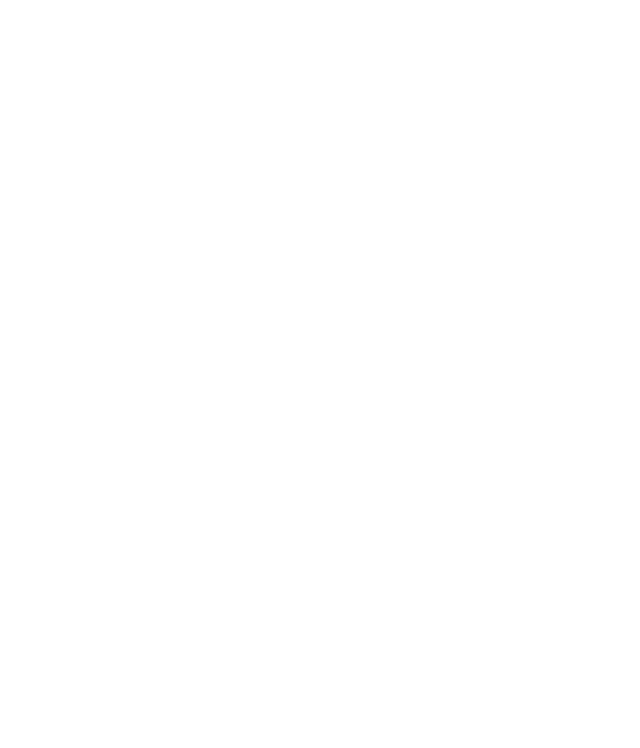
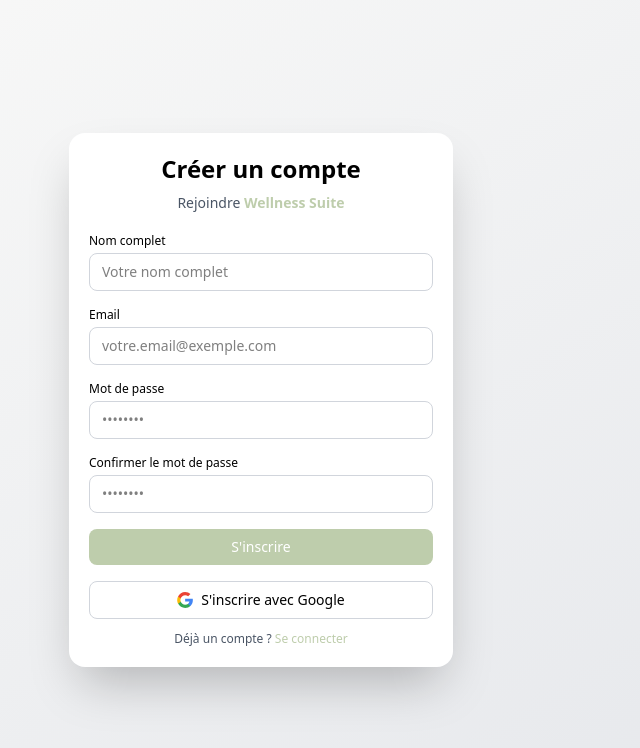
Before and after one commit to HaryMiora/Frontend-Wellness-Suite, a React (Vite) app: page /register in a window 1280 px wide. Before the commit this address had no page. Shown: the top 748 px of the page, without its empty margins (379-1019 px from the left). Built offline with nearby package versions, Linux system fonts and the light colour scheme.

Commit message:
feat: ajout des pages d'inscription et de connexion

```diff
--- a/src/App.jsx
+++ b/src/App.jsx
@@ -1,12 +1,16 @@
 import React from 'react';
 import { BrowserRouter as Router, Route, Routes } from 'react-router-dom';
 import LandingPage from './components/LandingPage';
+import LoginPage from './components/LoginPage';
+import RegisterPage from './components/RegisterPage';
 
 const App = () => {
   return (
     <Router>
       <Routes>
         <Route path="/" element={<LandingPage />} />
+        <Route path="/login" element={<LoginPage />} />
+        <Route path="/register" element={<RegisterPage />} />
         {/* Add other routes here as needed */}
       </Routes>
     </Router>
--- /dev/null
+++ b/src/components/LoginPage.jsx
@@ -0,0 +1,81 @@
+import React, { useState } from 'react';
+
+const LoginPage = () => {
+  const [email, setEmail] = useState('');
+  const [password, setPassword] = useState('');
+
+  const handleGoogleLogin = () => {
+    alert('Connexion avec Google en cours... (À implémenter avec une API)');
+  };
+
+  const handleSubmit = (e) => {
+    e.preventDefault();
+    alert(`Connexion avec email: ${email} et mot de passe: ${password} (À implémenter)`);
+  };
+
+  return (
+    <div className="min-h-screen bg-gradient-to-br from-[#FAFAF9] to-[#E5E7EB] flex items-center justify-center font-sans">
+      <div className="max-w-sm w-full p-5 bg-white rounded-2xl shadow-2xl">
+        <h2 className="text-2xl font-bold text-black mb-2 text-center">Connexion</h2>
+        <p className="text-center text-gray-600 mb-5 text-sm">
+          Se connecter à <span className="font-semibold text-[#BECDAC]">Wellness Suite</span>
+        </p>
+
+        <form onSubmit={handleSubmit} className="space-y-4">
+          <div>
+            <label htmlFor="email" className="block text-xs font-medium text-black mb-1">Email</label>
+            <input
+              type="email"
+              id="email"
+              value={email}
+              onChange={(e) => setEmail(e.target.value)}
+              className="w-full px-3 py-2 rounded-lg border border-gray-300 focus:outline-none focus:ring-2 focus:ring-[#BECDAC] text-sm"
+              placeholder="votre.email@exemple.com"
+              required
+            />
+          </div>
+          <div>
+            <label htmlFor="password" className="block text-xs font-medium text-black mb-1">Mot de passe</label>
+            <input
+              type="password"
+              id="password"
+              value={password}
+              onChange={(e) => setPassword(e.target.value)}
+              className="w-full px-3 py-2 rounded-lg border border-gray-300 focus:outline-none focus:ring-2 focus:ring-[#BECDAC] text-sm"
+              placeholder="••••••••"
+              required
+            />
+          </div>
+          <button
+            type="submit"
+            className="w-full bg-[#BECDAC] text-white py-2 rounded-lg hover:bg-opacity-80 font-medium text-sm transition"
+          >
+            Se connecter
+          </button>
+        </form>
+
+        <div className="mt-4">
+          <button
+            onClick={handleGoogleLogin}
+            className="w-full bg-white border border-gray-300 text-black py-2 rounded-lg hover:bg-gray-50 flex items-center justify-center space-x-2 text-sm"
+          >
+            <svg className="w-4 h-4" viewBox="0 0 533.5 544.3" xmlns="http://www.w3.org/2000/svg">
+              <path fill="#4285F4" d="M533.5 278.4c0-17.4-1.5-34.1-4.4-50.4H272v95.4h146.9c-6.3 34.1-25.1 62.9-53.5 82v68h86.5c50.7-46.7 81.6-115.6 81.6-195z"/>
+              <path fill="#34A853" d="M272 544.3c72.6 0 133.6-24 178.2-65.3l-86.5-68c-24 16.1-54.6 25.6-91.7 25.6-70.5 0-130.2-47.6-151.6-111.5h-90.3v69.8C75.8 486.8 167.1 544.3 272 544.3z"/>
+              <path fill="#FBBC05" d="M120.4 325.1c-10.9-32.7-10.9-68.1 0-100.8V154.5h-90.3c-38.6 76.5-38.6 168.8 0 245.3l90.3-69.8z"/>
+              <path fill="#EA4335" d="M272 107.6c39.5 0 75 13.6 102.9 40.3l77.1-77.1C405.6 24 344.6 0 272 0 167.1 0 75.8 57.5 30.1 154.5l90.3 69.8c21.4-63.9 81.1-111.5 151.6-111.5z"/>
+            </svg>
+            <span>Se connecter avec Google</span>
+          </button>
+        </div>
+
+        <p className="mt-3 text-center text-xs text-gray-600">
+          Pas encore de compte ?{' '}
+          <a href="/register" className="text-[#BECDAC] hover:underline">S'inscrire</a>
+        </p>
+      </div>
+    </div>
+  );
+};
+
+export default LoginPage;
--- /dev/null
+++ b/src/components/RegisterPage.jsx
@@ -0,0 +1,115 @@
+import React, { useState } from 'react';
+
+const RegisterPage = () => {
+  const [fullName, setFullName] = useState('');
+  const [email, setEmail] = useState('');
+  const [password, setPassword] = useState('');
+  const [confirmPassword, setConfirmPassword] = useState('');
+
+  const handleGoogleRegister = () => {
+    alert('Inscription avec Google en cours... (À implémenter avec une API)');
+  };
+
+  const handleSubmit = (e) => {
+    e.preventDefault();
+    if (password !== confirmPassword) {
+      alert('Les mots de passe ne correspondent pas');
+      return;
+    }
+    alert(`Inscription : ${fullName}, ${email} (À implémenter)`);
+  };
+
+  return (
+    <div className="min-h-screen bg-gradient-to-br from-[#FAFAF9] to-[#E5E7EB] flex items-center justify-center font-sans">
+      <div className="max-w-sm w-full p-5 bg-white rounded-2xl shadow-2xl">
+        <h2 className="text-2xl font-bold text-black mb-2 text-center">Créer un compte</h2>
+        <p className="text-center text-gray-600 mb-5 text-sm">
+          Rejoindre <span className="font-semibold text-[#BECDAC]">Wellness Suite</span>
+        </p>
+
+        <form onSubmit={handleSubmit} className="space-y-4">
+          <div>
+            <label htmlFor="fullName" className="block text-xs font-medium text-black mb-1">Nom complet</label>
+            <input
+              type="text"
+              id="fullName"
+              value={fullName}
+              onChange={(e) => setFullName(e.target.value)}
+              className="w-full px-3 py-2 rounded-lg border border-gray-300 focus:outline-none focus:ring-2 focus:ring-[#BECDAC] text-sm"
+              placeholder="Votre nom complet"
+              required
+            />
+          </div>
+
+          <div>
+            <label htmlFor="email" className="block text-xs font-medium text-black mb-1">Email</label>
+            <input
+              type="email"
+              id="email"
+              value={email}
+              onChange={(e) => setEmail(e.target.value)}
+              className="w-full px-3 py-2 rounded-lg border border-gray-300 focus:outline-none focus:ring-2 focus:ring-[#BECDAC] text-sm"
+              placeholder="votre.email@exemple.com"
+              required
+            />
+          </div>
+
+          <div>
+            <label htmlFor="password" className="block text-xs font-medium text-black mb-1">Mot de passe</label>
+            <input
+              type="password"
+              id="password"
+              value={password}
+              onChange={(e) => setPassword(e.target.value)}
+              className="w-full px-3 py-2 rounded-lg border border-gray-300 focus:outline-none focus:ring-2 focus:ring-[#BECDAC] text-sm"
+              placeholder="••••••••"
+              required
+            />
+          </div>
+
+          <div>
+            <label htmlFor="confirmPassword" className="block text-xs font-medium text-black mb-1">Confirmer le mot de passe</label>
+            <input
+              type="password"
+              id="confirmPassword"
+              value={confirmPassword}
+              onChange={(e) => setConfirmPassword(e.target.value)}
+              className="w-full px-3 py-2 rounded-lg border border-gray-300 focus:outline-none focus:ring-2 focus:ring-[#BECDAC] text-sm"
+              placeholder="••••••••"
+              required
+            />
+          </div>
+
+          <button
+            type="submit"
+            className="w-full bg-[#BECDAC] text-white py-2 rounded-lg hover:bg-opacity-80 font-medium text-sm transition"
+          >
+            S'inscrire
+          </button>
+        </form>
+
+        <div className="mt-4">
+          <button
+            onClick={handleGoogleRegister}
+            className="w-full bg-white border border-gray-300 text-black py-2 rounded-lg hover:bg-gray-50 flex items-center justify-center space-x-2 text-sm"
+          >
+            <svg className="w-4 h-4" viewBox="0 0 533.5 544.3" xmlns="http://www.w3.org/2000/svg">
+              <path fill="#4285F4" d="M533.5 278.4c0-17.4-1.5-34.1-4.4-50.4H272v95.4h146.9c-6.3 34.1-25.1 62.9-53.5 82v68h86.5c50.7-46.7 81.6-115.6 81.6-195z"/>
+              <path fill="#34A853" d="M272 544.3c72.6 0 133.6-24 178.2-65.3l-86.5-68c-24 16.1-54.6 25.6-91.7 25.6-70.5 0-130.2-47.6-151.6-111.5h-90.3v69.8C75.8 486.8 167.1 544.3 272 544.3z"/>
+              <path fill="#FBBC05" d="M120.4 325.1c-10.9-32.7-10.9-68.1 0-100.8V154.5h-90.3c-38.6 76.5-38.6 168.8 0 245.3l90.3-69.8z"/>
+              <path fill="#EA4335" d="M272 107.6c39.5 0 75 13.6 102.9 40.3l77.1-77.1C405.6 24 344.6 0 272 0 167.1 0 75.8 57.5 30.1 154.5l90.3 69.8c21.4-63.9 81.1-111.5 151.6-111.5z"/>
+            </svg>
+            <span>S'inscrire avec Google</span>
+          </button>
+        </div>
+
+        <p className="mt-3 text-center text-xs text-gray-600">
+          Déjà un compte ?{' '}
+          <a href="/login" className="text-[#BECDAC] hover:underline">Se connecter</a>
+        </p>
+      </div>
+    </div>
+  );
+};
+
+export default RegisterPage;
```
